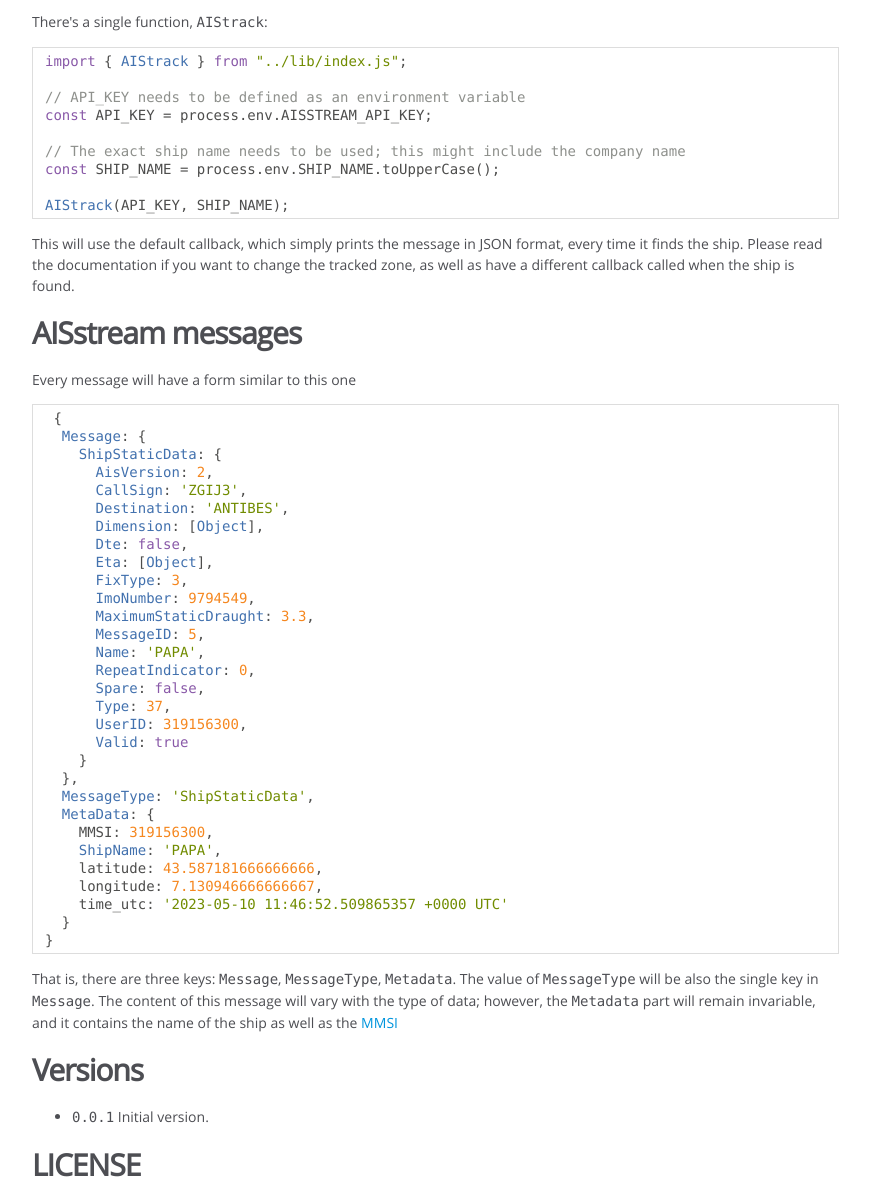
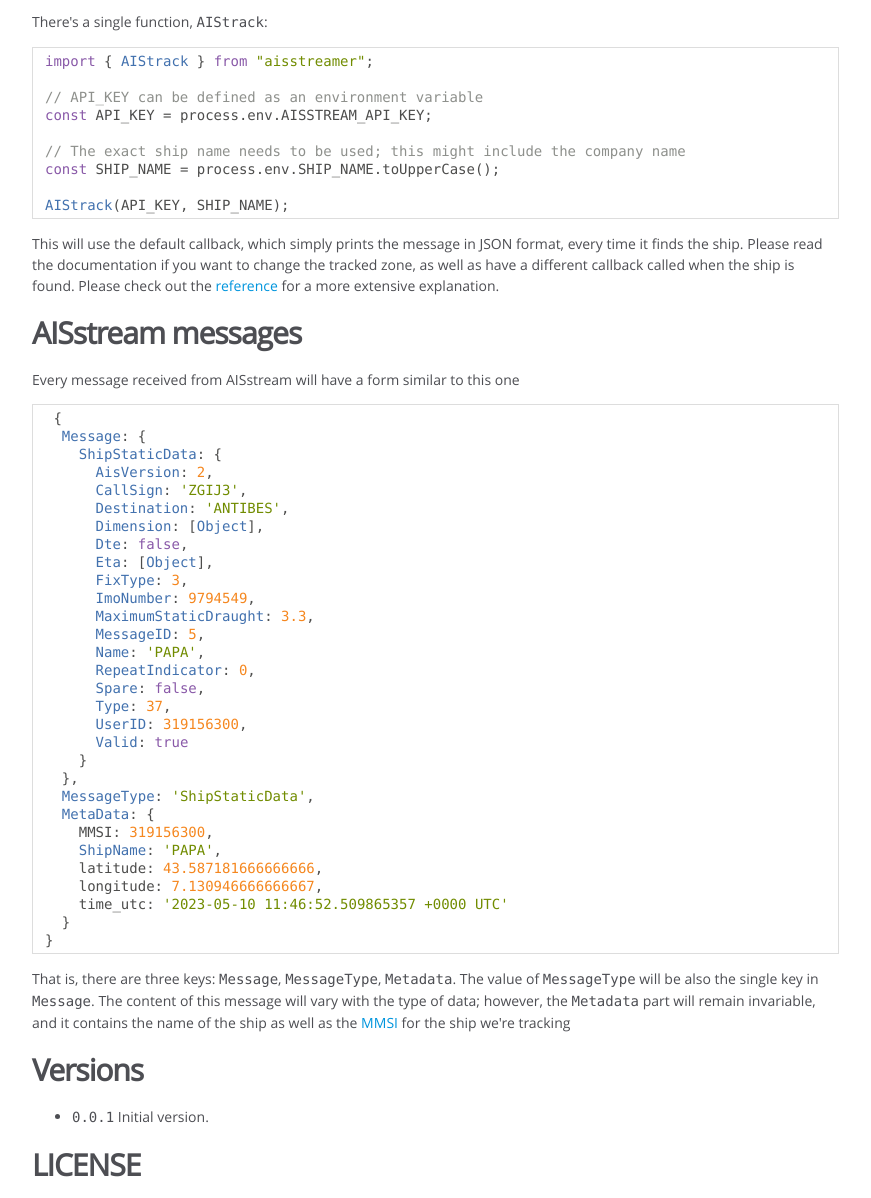
Before and after one commit to JJ/AISstreamer, a website: page docs/index.html in a window 1280 px wide. Shown: the part 543-1741 px from the top of the page, without its empty margins (0-871 px from the left). Drawn offline with Linux system fonts and the light colour scheme.

Commit message:
:robot: :memo:

```diff
--- a/docs/index.html
+++ b/docs/index.html
@@ -53,9 +53,9 @@
 <p>Documentation is hosted at <a href="https://jj.github.io/AISstreamer">GitHub pages</a>; regenerate it locally after changes with <code>npm run doc</code>. If you fork this repository and give the fork the necessary permissions, the included workflow will do that for you.</p>
 <h2>Use</h2>
 <p>There's a single function, <code>AIStrack</code>:</p>
-<pre class="prettyprint source lang-JS"><code>import { AIStrack } from &quot;../lib/index.js&quot;;
+<pre class="prettyprint source lang-JS"><code>import { AIStrack } from &quot;aisstreamer&quot;;
 
-// API_KEY needs to be defined as an environment variable
+// API_KEY can be defined as an environment variable
 const API_KEY = process.env.AISSTREAM_API_KEY;
 
 // The exact ship name needs to be used; this might include the company name
@@ -66,9 +66,9 @@
 <p>This will use the default callback, which simply prints the message in JSON
 format, every time it finds the ship. Please read the documentation if you want
 to change the tracked zone, as well as have a different callback called when the
-ship is found.</p>
+ship is found. Please check out the <a href="https://jj.github.io/AISstreamer/global.html#AIStrack">reference</a> for a more extensive explanation.</p>
 <h2>AISstream messages</h2>
-<p>Every message will have a form similar to this one</p>
+<p>Every message received from AISstream will have a form similar to this one</p>
 <pre class="prettyprint source lang-JSON"><code> {
   Message: {
     ShipStaticData: {
@@ -104,7 +104,7 @@
 of <code>MessageType</code> will be also the single key in <code>Message</code>. The content of this
 message will vary with the type of data; however, the <code>Metadata</code> part will
 remain invariable, and it contains the name of the ship as well as the
-<a href="https://en.wikipedia.org/wiki/Maritime_Mobile_Service_Identity">MMSI</a></p>
+<a href="https://en.wikipedia.org/wiki/Maritime_Mobile_Service_Identity">MMSI</a> for the ship we're tracking</p>
 <h2>Versions</h2>
 <ul>
 <li><code>0.0.1</code> Initial version.</li>
@@ -128,7 +128,7 @@
 <br class="clear">
 
 <footer>
-    Documentation generated by <a href="https://github.com/jsdoc/jsdoc">JSDoc 4.0.2</a> on Thu May 11 2023 06:37:55 GMT+0000 (Coordinated Universal Time)
+    Documentation generated by <a href="https://github.com/jsdoc/jsdoc">JSDoc 4.0.2</a> on Sat Oct 14 2023 10:46:25 GMT+0000 (Coordinated Universal Time)
 </footer>
 
 <script> prettyPrint(); </script>
```
Also changed, not shown: docs/global.html (+1 -1 lines), docs/index.js.html (+1 -1 lines).
